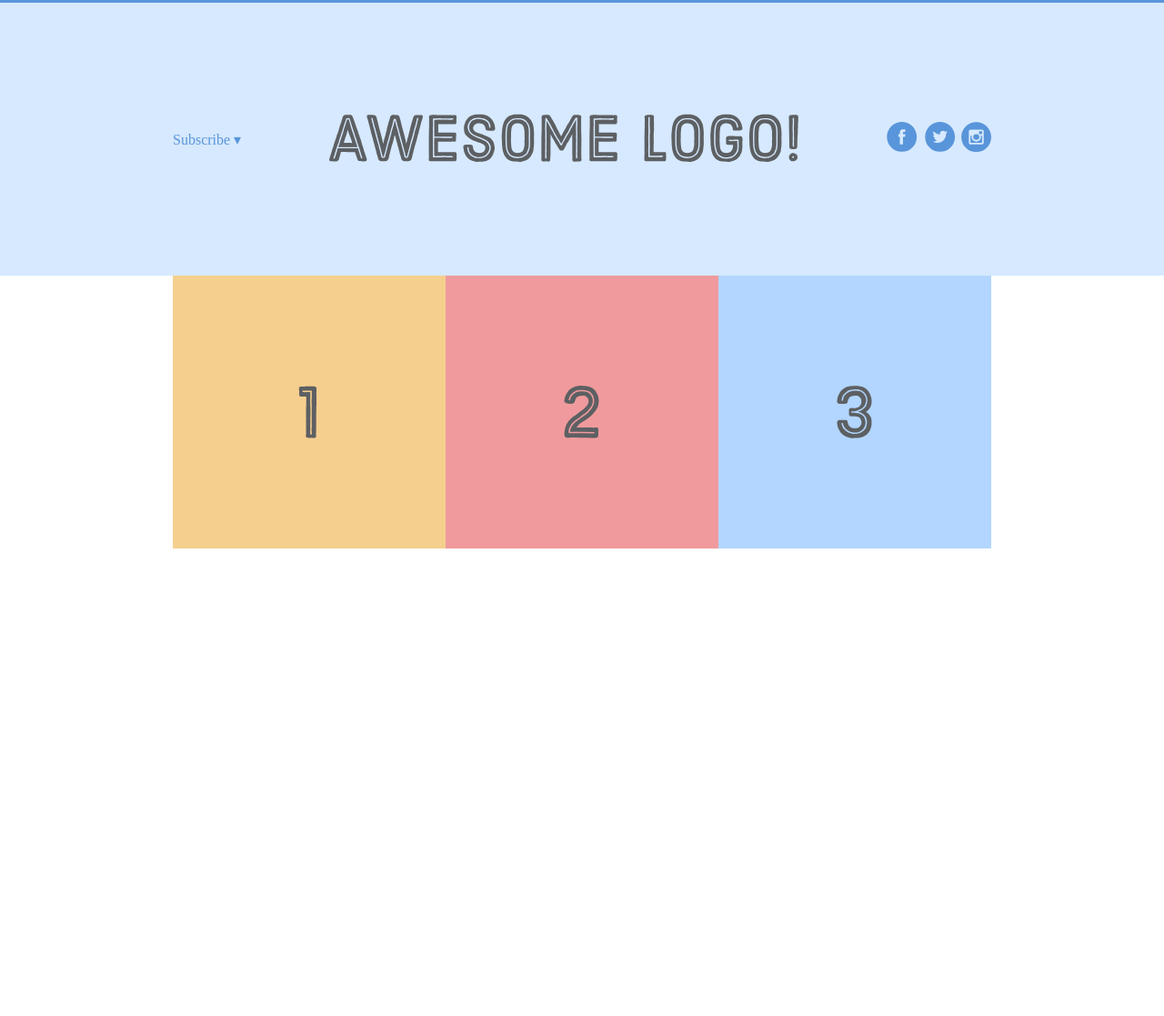
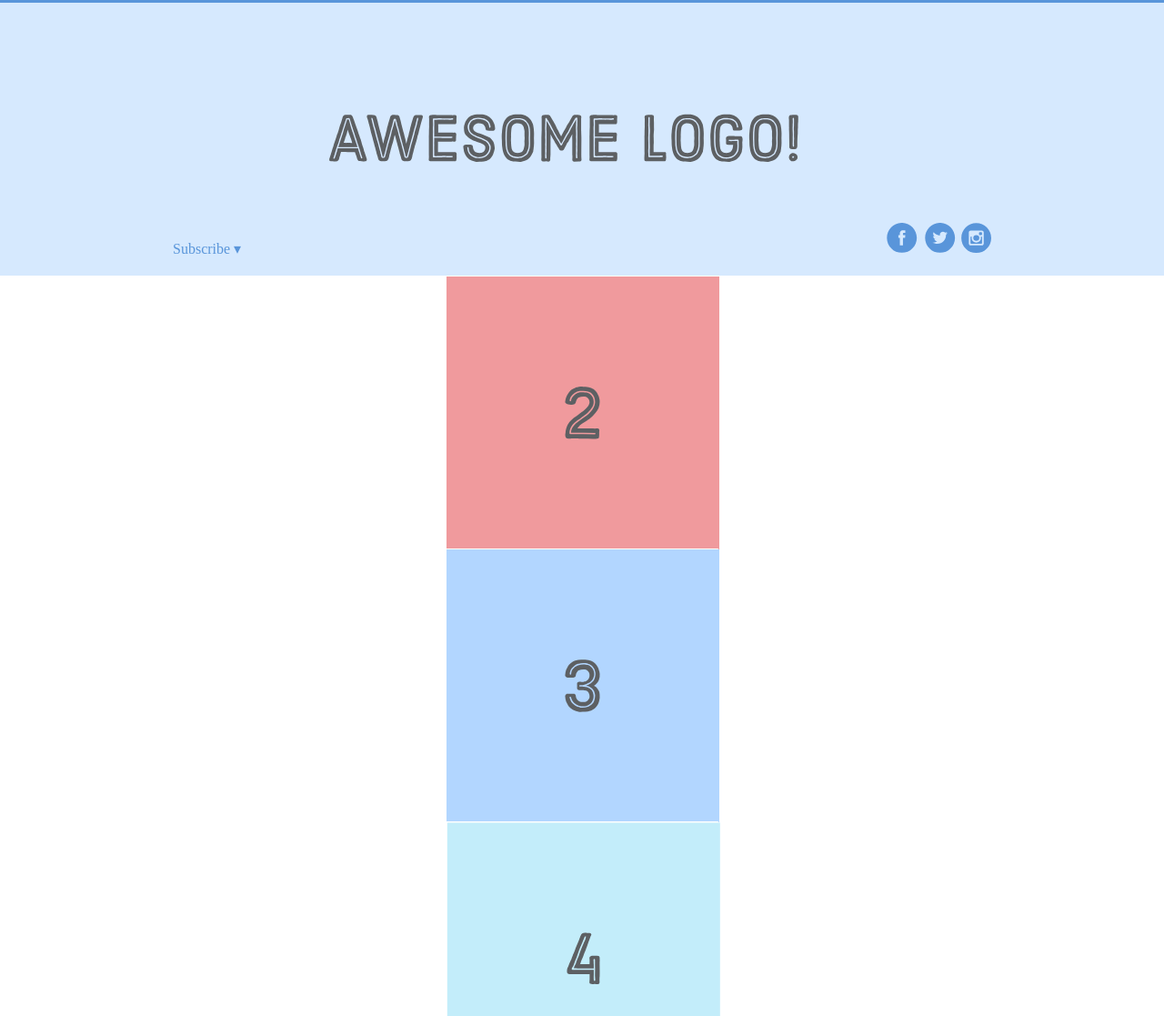
Before and after one commit to IsaiahBurletteDev/css-foundations, a plain HTML site: page flexbox-project/index.html in a window 1280 px wide. Shown: the part 55-1172 px from the top of the page at 91% size. Before the commit the page ends 800 px from the top, so only its background shows below. Drawn offline with Linux system fonts and the light colour scheme.

Commit message:
flexbox-project

```diff
--- a/flexbox-project/index.css
+++ b/flexbox-project/index.css
@@ -44,6 +44,12 @@
     align-items: center;
 }
 
+.social,
+.subscribe {
+    align-self: flex-end;
+    margin-bottom: 20px;
+}
+
 .photo-grid-container {
     display: flex;
     justify-content: center;
@@ -53,4 +59,17 @@
     width: 900px;
     display: flex;
     justify-content: flex-start;
+    flex-wrap: wrap;
+    flex-direction: column;
+    align-items: center;
 }
+
+.photo-grid-item {
+    border: 1px solid #fff;
+    width: 300px;
+    height: 300px;
+}
+
+.first-item {
+    order: 1;
+}
--- a/flexbox-project/index.html
+++ b/flexbox-project/index.html
@@ -36,6 +36,13 @@
               <div class='photo-grid-item'>
                 <img src='images/three.svg'/>
               </div>
+              <div class='photo-grid-item'>
+                <img src='images/four.svg'/>
+              </div>
+              <div class='photo-grid-item last-item'>
+                <img src='images/five.svg'/>
+              </div>
+
             </div>
           </div>
 
```
